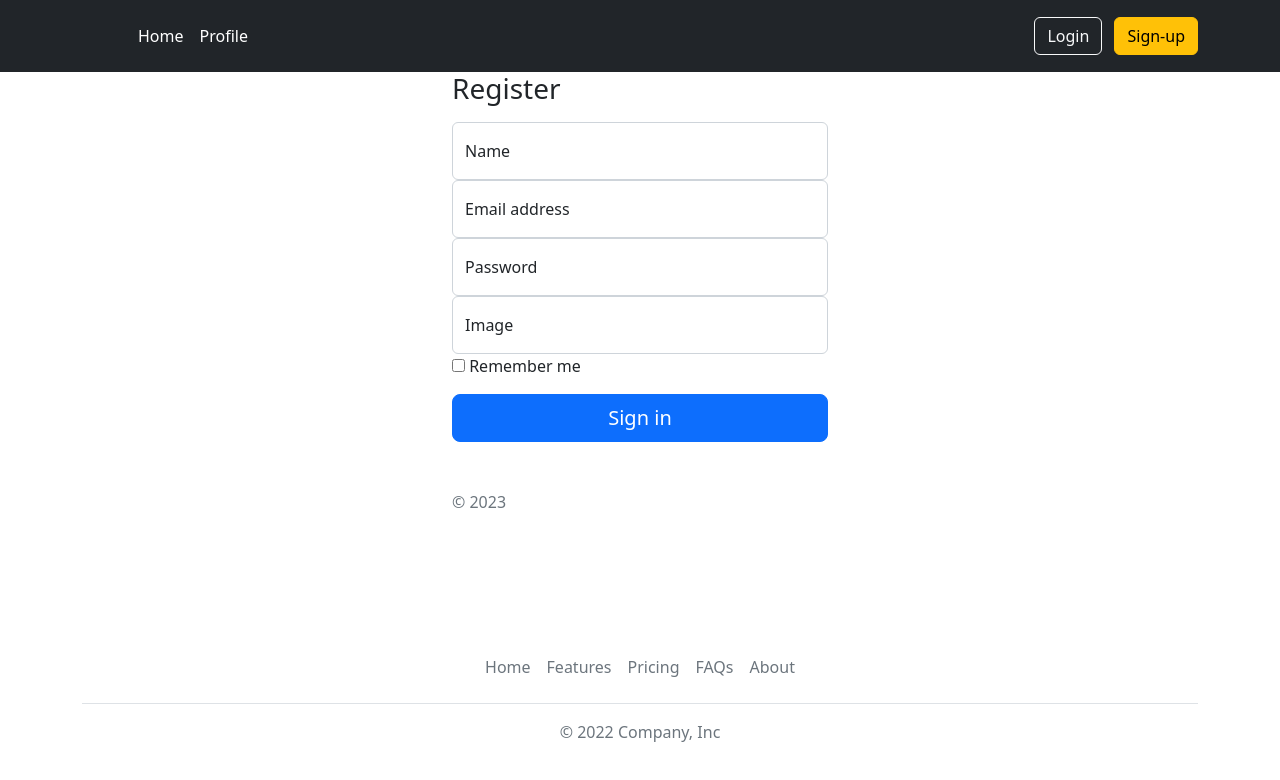
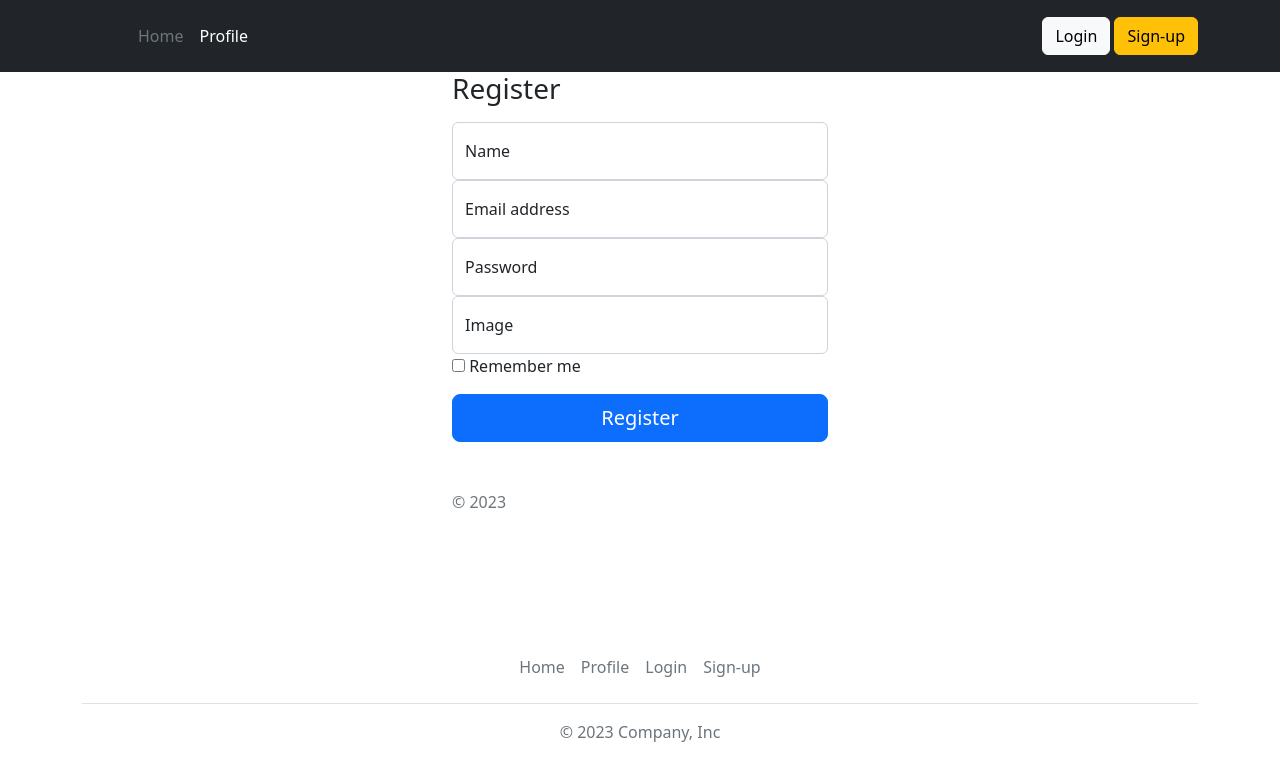
Before and after one commit to gaznik/css-frameworks-ca-gazmend-nikqi, a website: page register.html in a window 1280 px wide. Drawn offline with nearby package versions, Linux system fonts and the light colour scheme.

Commit message:
Updated header

```diff
--- a/register.html
+++ b/register.html
@@ -16,15 +16,13 @@
       <a href="/" class="d-flex align-items-center mb-2 mb-lg-0 text-white text-decoration-none">
         <svg class="bi me-2" width="40" height="32" role="img" aria-label="Bootstrap"><use xlink:href="#bootstrap"></use></svg>
       </a>
-
       <ul class="nav col-12 col-lg-auto me-lg-auto mb-2 justify-content-center mb-md-0">
-              <li><a href="index.html" class="nav-link px-2 text-white">Home</a></li>
+        <li><a href="index.html" class="nav-link px-2 text-secondary">Home</a></li>
         <li><a href="profile.html" class="nav-link px-2 text-white">Profile</a></li>
       </ul>
-
       <div class="text-end">
-              <a href="login.html"><button type="button" class="btn btn-outline-light me-2">Login</button></a>
-              <a href="register.html><button type="button" class="btn btn-warning">Sign-up</button></a>
+        <a href="login.html"><button type="button" class="btn btn-light">Login</button></a>
+        <a href="register.html"><button type="button" class="btn btn-warning">Sign-up</button></a>
       </div>
     </div>
   </div>
@@ -59,7 +57,7 @@
                 <input type="checkbox" value="remember-me"> Remember me
               </label>
             </div>
-            <button class="w-100 btn btn-lg btn-primary" type="submit">Sign in</button>
+            <button class="w-100 btn btn-lg btn-primary" type="submit">Register</button>
             <p class="mt-5 mb-3 text-muted">© 2023</p>
           </form>
         </div>
@@ -68,13 +66,12 @@
 <!-- FOOTER -->
 <footer class="py-3 my-4">
   <ul class="nav justify-content-center border-bottom pb-3 mb-3">
-            <li class="nav-item"><a href="#" class="nav-link px-2 text-muted">Home</a></li>
-            <li class="nav-item"><a href="#" class="nav-link px-2 text-muted">Features</a></li>
-            <li class="nav-item"><a href="#" class="nav-link px-2 text-muted">Pricing</a></li>
-            <li class="nav-item"><a href="#" class="nav-link px-2 text-muted">FAQs</a></li>
-            <li class="nav-item"><a href="#" class="nav-link px-2 text-muted">About</a></li>
+    <li class="nav-item"><a href="index.html" class="nav-link px-2 text-muted">Home</a></li>
+    <li class="nav-item"><a href="profile.html" class="nav-link px-2 text-muted">Profile</a></li>
+    <li class="nav-item"><a href="login.html" class="nav-link px-2 text-muted">Login</a></li>
+    <li class="nav-item"><a href="register.html" class="nav-link px-2 text-muted">Sign-up</a></li>
   </ul>
-          <p class="text-center text-muted">© 2022 Company, Inc</p>
+  <p class="text-center text-muted">© 2023 Company, Inc</p>
 </footer>
       </div>
 </body>
```
Also changed, not shown: login.html (+7 -8 lines). Lines whose indentation alone changed are shown as unchanged.
